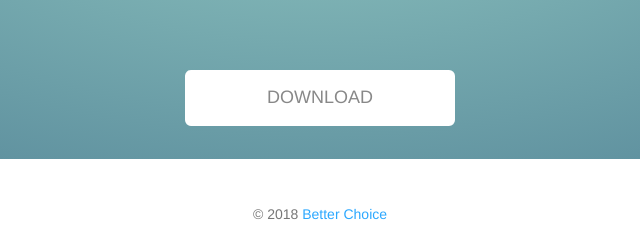
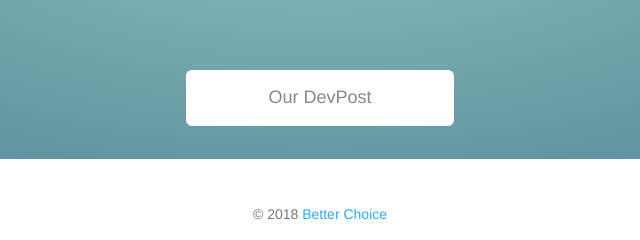
Before and after one commit to andyjuice/better-choice, a plain HTML site: page index.html in a window 1280 px wide. Shown: the part 3362-3602 px from the top of the page, 320-960 px from the left. Drawn offline with nearby package versions, Linux system fonts and the light colour scheme.

Commit message:
final touch

```diff
--- a/index.html
+++ b/index.html
@@ -233,7 +233,7 @@
           <p>A seemless and beautiful way of knowing who to choose</p>
           <p><b>Built by Andy Ju, Christine Yoon, Kiori Tanaka, Jason Wang, and Rebecca Luner</b></p>
           <p>@HackDuke 2018</p>
-          <a href="#" class="btn btn-neutral btn-lg btn-fill">DOWNLOAD</a>
+          <a href="https://devpost.com/software/better-choice" class="btn btn-neutral btn-lg btn-fill">Our DevPost</a>
         </div>
       </div>
     </div>
```
